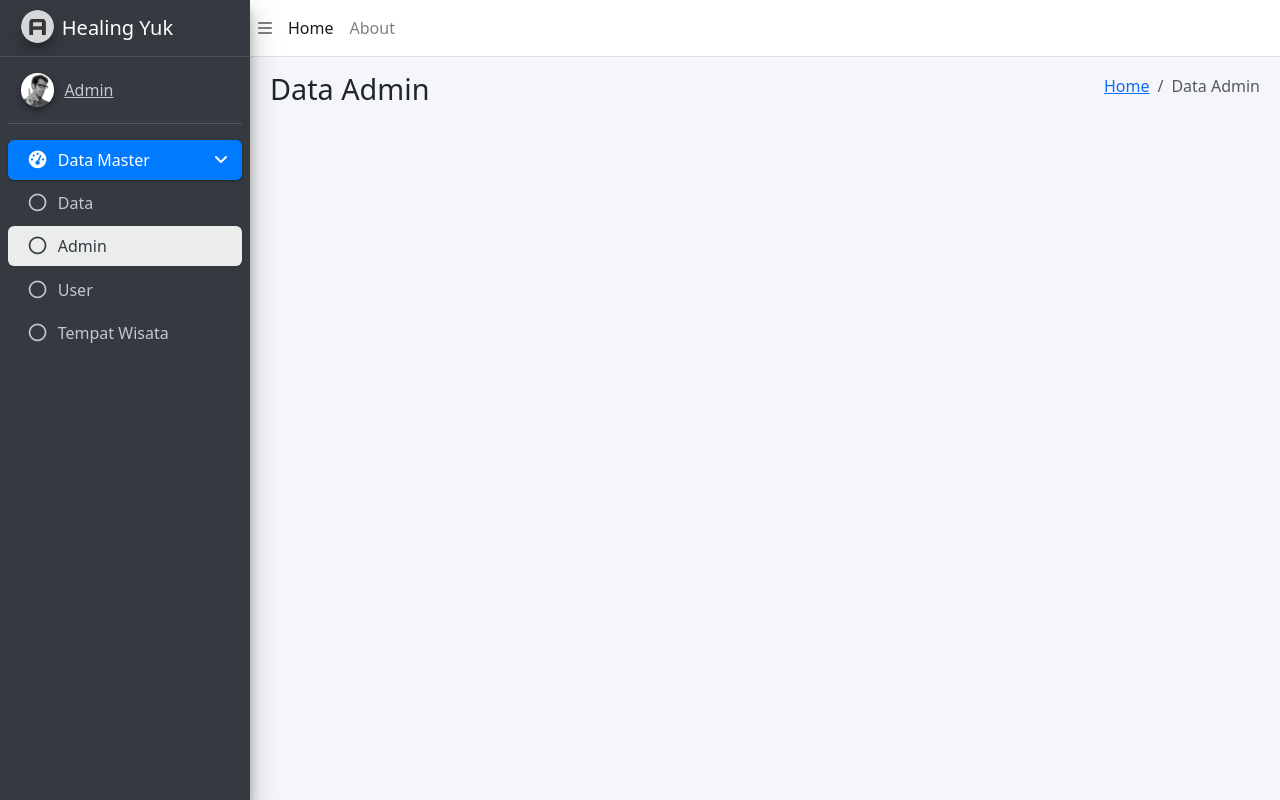
After one commit to Muhamad-naufal/Kelompok-6-Traveling, a PHP site: page /admin/pages/user/data_user.php in a window 1280 px wide. The commit adds this page. Run offline with PHP 8.4, Linux system fonts and the light colour scheme; a stand-in replaces the project's code that opens the database connection; some libraries are stand-ins or nearby versions.

Commit message:
admin template

```diff
--- a/admin/index.php
+++ b/admin/index.php
@@ -94,13 +94,13 @@
                   </a>
                 </li>
                 <li class="nav-item">
-                  <a href="pages/data_admin.php" class="nav-link">
+                  <a href="pages/admin/data_admin.php" class="nav-link">
                     <i class="far fa-circle nav-icon"></i>
                     <p>Admin</p>
                   </a>
                 </li>
                 <li class="nav-item">
-                  <a href="#" class="nav-link">
+                  <a href="pages/user/data_user.php" class="nav-link">
                     <i class="far fa-circle nav-icon"></i>
                     <p>User</p>
                   </a>
--- /dev/null
+++ b/admin/pages/user/data_user.php
@@ -0,0 +1,202 @@
+<!DOCTYPE html>
+<html lang="en">
+
+<head>
+    <meta charset="utf-8">
+    <meta name="viewport" content="width=device-width, initial-scale=1">
+    <title>Healing Yuk | Dashboard</title>
+
+    <!-- Google Font: Source Sans Pro -->
+    <link rel="stylesheet" href="https://fonts.googleapis.com/css?family=Source+Sans+Pro:300,400,400i,700&display=fallback">
+    <!-- Font Awesome -->
+    <script src="https://kit.fontawesome.com/25db4f44a1.js" crossorigin="anonymous"></script>
+    <!-- Ionicons -->
+    <link rel="stylesheet" href="https://code.ionicframework.com/ionicons/2.0.1/css/ionicons.min.css">
+    <!-- Tempusdominus Bootstrap 4 -->
+    <link rel="stylesheet" href="../components/css/tempusdominus-bootstrap-4.min.css">
+    <!-- iCheck -->
+    <link rel="stylesheet" href="../components/css/icheck-bootstrap.min.css">
+    <!-- JQVMap -->
+    <link rel="stylesheet" href="../components/css/jqvmap.min.css">
+    <!-- Theme style -->
+    <link rel="stylesheet" href="../components/css/adminlte.min.css">
+    <!-- overlayScrollbars -->
+    <link rel="stylesheet" href="../components/css/OverlayScrollbars.min.css">
+    <!-- Daterange picker -->
+    <link rel="stylesheet" href="../components/css/daterangepicker.css">
+    <!-- summernote -->
+    <link rel="stylesheet" href="../components/css/summernote-bs4.min.css">
+    <!-- DataTables -->
+    <link rel="stylesheet" href="https://cdnjs.cloudflare.com/ajax/libs/twitter-bootstrap/5.3.0/css/bootstrap.min.css">
+    <link rel="stylesheet" href="https://cdn.datatables.net/1.13.7/css/dataTables.bootstrap5.min.css">
+
+</head>
+
+<body class="hold-transition sidebar-mini layout-fixed">
+    <div class="wrapper">
+
+        <!-- Preloader -->
+        <!-- <div class="preloader flex-column justify-content-center align-items-center">
+      <img class="animation__shake" src="components/img/AdminLTELogo.png" alt="AdminLTELogo" height="60" width="60">
+    </div> -->
+
+        <!-- Navbar -->
+        <nav class="main-header navbar navbar-expand navbar-white navbar-light">
+            <!-- Left navbar links -->
+            <ul class="navbar-nav">
+                <li class="nav-item">
+                    <a class="nav-link" data-widget="pushmenu" href="#" role="button"><i class="fas fa-bars"></i></a>
+                </li>
+                <li class="nav-item d-none d-sm-inline-block">
+                    <a href="#" class="nav-link active">Home</a>
+                </li>
+                <li class="nav-item d-none d-sm-inline-block">
+                    <a href="#" class="nav-link">About</a>
+                </li>
+            </ul>
+        </nav>
+        <!-- /.navbar -->
+
+        <!-- Main Sidebar Container -->
+        <aside class="main-sidebar sidebar-dark-primary elevation-4">
+            <!-- Brand Logo -->
+            <a href="index3.html" class="brand-link">
+                <img src="../components/img/AdminLTELogo.png" alt="AdminLTE Logo" class="brand-image img-circle elevation-3" style="opacity: .8">
+                <span class="brand-text font-weight-light">Healing Yuk</span>
+            </a>
+
+            <!-- Sidebar -->
+            <div class="sidebar">
+                <!-- Sidebar user panel (optional) -->
+                <div class="user-panel mt-3 pb-3 mb-3 d-flex">
+                    <div class="image">
+                        <img src="../components/img/user2-160x160.jpg" class="img-circle elevation-2" alt="User Image">
+                    </div>
+                    <div class="info">
+                        <a href="" class="d-block">Admin</a>
+                    </div>
+                </div>
+
+                <!-- Sidebar Menu -->
+                <nav class="mt-2">
+                    <ul class="nav nav-pills nav-sidebar flex-column" data-widget="treeview" role="menu" data-accordion="false">
+                        <!-- Add icons to the links using the .nav-icon class
+               with font-awesome or any other icon font library -->
+                        <li class="nav-item menu-open">
+                            <a href="#" class="nav-link active">
+                                <i class="nav-icon fas fa-tachometer-alt"></i>
+                                <p>
+                                    Data Master
+                                    <i class="right fas fa-angle-left"></i>
+                                </p>
+                            </a>
+                            <ul class="nav nav-treeview">
+                                <li class="nav-item">
+                                    <a href="../index.php" class="nav-link">
+                                        <i class="far fa-circle nav-icon"></i>
+                                        <p>Data</p>
+                                    </a>
+                                </li>
+                                <li class="nav-item">
+                                    <a href="data_admin.php" class="nav-link active">
+                                        <i class="far fa-circle nav-icon"></i>
+                                        <p>Admin</p>
+                                    </a>
+                                </li>
+                                <li class="nav-item">
+                                    <a href="data_user.php" class="nav-link">
+                                        <i class="far fa-circle nav-icon"></i>
+                                        <p>User</p>
+                                    </a>
+                                </li>
+                                <li class="nav-item">
+                                    <a href="#" class="nav-link">
+                                        <i class="far fa-circle nav-icon"></i>
+                                        <p>Tempat Wisata</p>
+                                    </a>
+                                </li>
+                            </ul>
+                        </li>
+                    </ul>
+                </nav>
+                <!-- /.sidebar-menu -->
+            </div>
+            <!-- /.sidebar -->
+        </aside>
+
+        <!-- Content Wrapper. Contains page content -->
+        <div class="content-wrapper">
+            <!-- Content Header (Page header) -->
+            <div class="content-header">
+                <div class="container-fluid">
+                    <div class="row mb-2">
+                        <div class="col-sm-6">
+                            <h1 class="m-0">Data Admin</h1>
+                        </div><!-- /.col -->
+                        <div class="col-sm-6">
+                            <ol class="breadcrumb float-sm-right">
+                                <li class="breadcrumb-item"><a href="#">Home</a></li>
+                                <li class="breadcrumb-item active">Data Admin</li>
+                            </ol>
+                        </div><!-- /.col -->
+                    </div><!-- /.row -->
+                </div><!-- /.container-fluid -->
+            </div>
+            <!-- /.content-header -->
+
+            <!-- Main content -->
+            <section class="content">
+                <div class="container-fluid">
+                    <!-- /.row -->
+
+                    <!-- /.container-fluid -->
+                </div><!-- /.container-fluid -->
+            </section>
+            <!-- /.content -->
+        </div>
+    </div>
+    <!-- ./wrapper -->
+
+    <!-- jQuery -->
+    <script src="components/js/jquery.min.js"></script>
+    <!-- jQuery UI 1.11.4 -->
+    <script src="components/js/jquery-ui.min.js"></script>
+    <!-- Resolve conflict in jQuery UI tooltip with Bootstrap tooltip -->
+    <script>
+        $.widget.bridge('uibutton', $.ui.button)
+    </script>
+    <!-- Bootstrap 4 -->
+    <script src="../components/js/bootstrap.bundle.min.js"></script>
+    <!-- ChartJS -->
+    <script src="../components/js/Chart.min.js"></script>
+    <!-- Sparkline -->
+    <script src="../components/js/sparkline.js"></script>
+    <!-- JQVMap -->
+    <script src="../components/js/jquery.vmap.min.js"></script>
+    <script src="../components/js/jquery.vmap.usa.js"></script>
+    <!-- jQuery Knob Chart -->
+    <script src="../components/js/jquery.knob.min.js"></script>
+    <!-- daterangepicker -->
+    <script src="../components/js/moment.min.js"></script>
+    <script src="../components/js/daterangepicker.js"></script>
+    <!-- Tempusdominus Bootstrap 4 -->
+    <script src="../components/js/tempusdominus-bootstrap-4.min.js"></script>
+    <!-- Summernote -->
+    <script src="../components/js/summernote-bs4.min.js"></script>
+    <!-- overlayScrollbars -->
+    <script src="../components/js/jquery.overlayScrollbars.min.js"></script>
+    <!-- AdminLTE App -->
+    <script src="../components/js/adminlte.js"></script>
+    <!-- AdminLTE dashboard demo (This is only for demo purposes) -->
+    <script src="../components/js/dashboard.js"></script>
+
+    <!-- DataTables  & Plugins -->
+    <script src="https://code.jquery.com/jquery-3.7.0.js"></script>
+    <script src="https://cdn.datatables.net/1.13.7/js/jquery.dataTables.min.js"></script>
+    <script src="https://cdn.datatables.net/1.13.7/js/dataTables.bootstrap5.min.js"></script>
+    <script>
+        new DataTable('#example');
+    </script>
+</body>
+
+</html>
```
Also changed, not shown: admin/pages/admin/data_admin.php (renamed from admin/pages/data_admin.php, +29 -29 lines), travel.sql (deleted, +0 -202 lines), admin/pages/admin/edit_admin.php (added), admin/pages/admin/f_edit.php (added), admin/pages/admin/f_hapus.php (added), admin/pages/admin/f_tambah.php (added), admin/pages/admin/tambah_admin.php (added), admin/pages/daerah/data_daerah.php (added), admin/pages/kategori/data_kategori.php (added), admin/pages/travel/data_travel.php (added).
